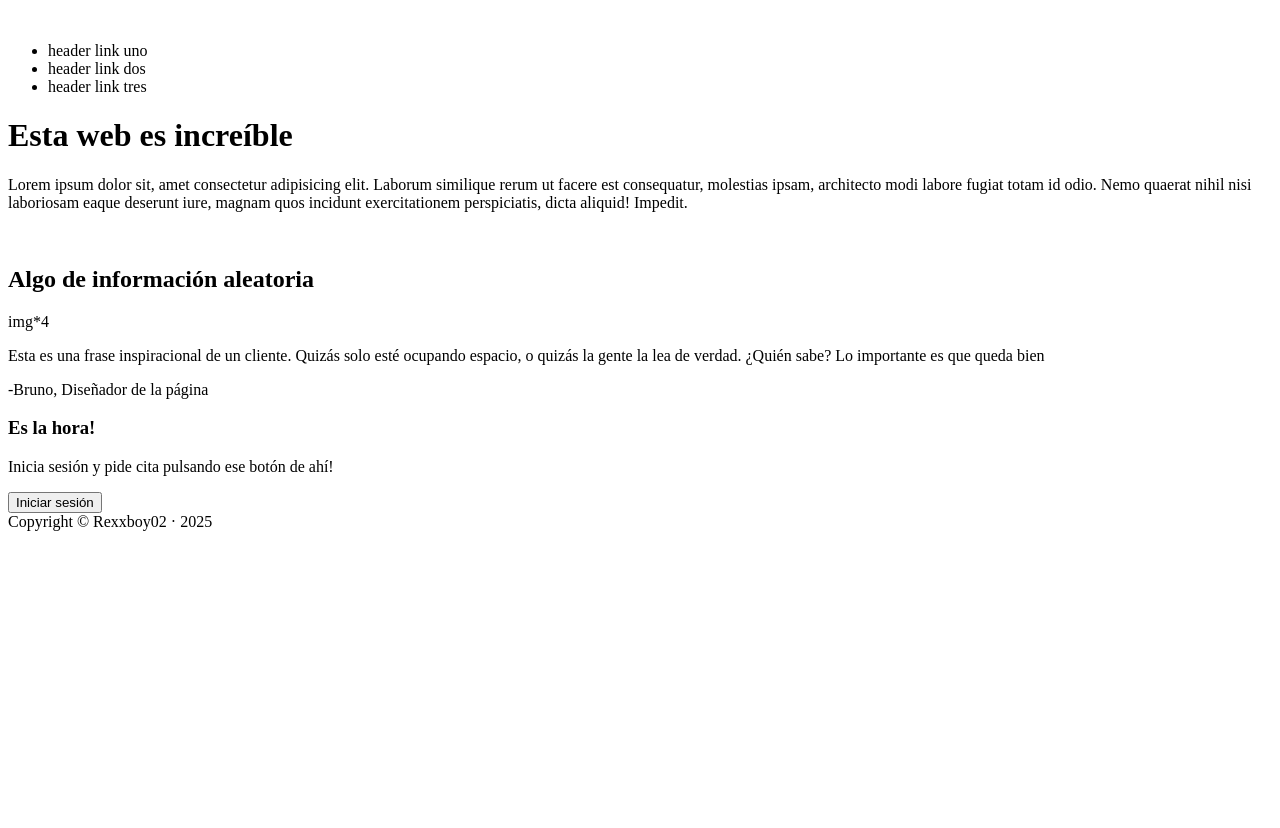
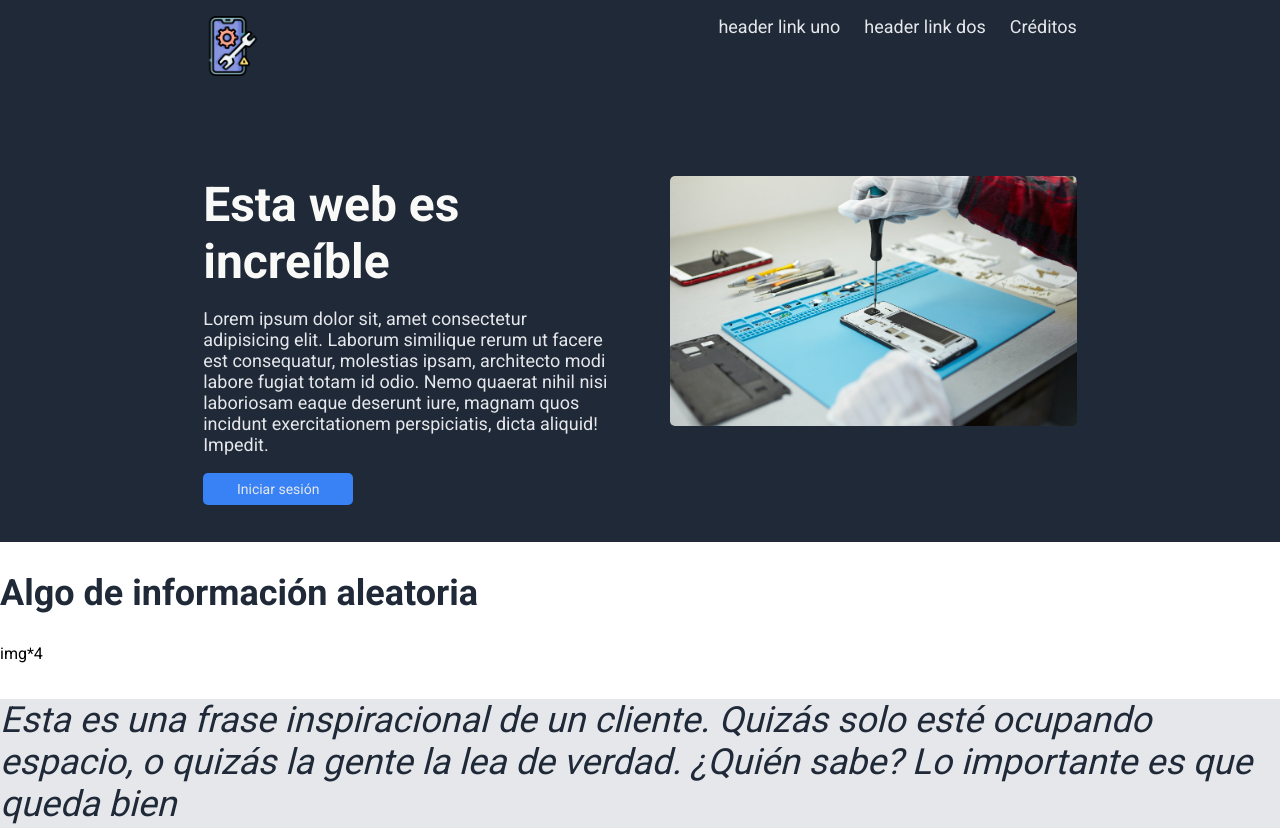
Before and after one commit to Rexxboy02/MyFirstWeb, a plain HTML site: page index.html in a window 1280 px wide. Shown: the top 828 px of the page. Before the commit the page ends 800 px from the top, so only its background shows below. Drawn offline with Linux system fonts and the light colour scheme.

Commit message:
Editar el header de 'index.html'
Se han añadido los estilos al header
Se han añadido las correspondientes imágenes
Editado el README con las atribuciones pendientes

```diff
--- a/index.html
+++ b/index.html
@@ -4,31 +4,37 @@
     <meta charset="UTF-8">
     <meta name="viewport" content="width=device-width, initial-scale=1.0">
     <title>Broken Gadgets</title>
+    <link rel="stylesheet" href="style.css">
+    <link href="https://fonts.googleapis.com/css2?family=Roboto:wght@400;700&display=swap" rel="stylesheet">
+
 </head>
 <body>
     <header>
-        <img src="" alt="">
-        <ul>
-            <li>header link uno</li>
-            <li>header link dos</li>
-            <li>header link tres</li>
-        </ul>
+        <div class="header">
+            <img src="images/repairing.png" alt="Imagen de un icono de un movil en reparación" class="header-image">
+            <ul>
+                <li><a href="" class="hero-secText">header link uno</a></li>
+                <li><a href="" class="hero-secText">header link dos</a></li>
+                <li><a href="" class="hero-secText">Créditos</a></li>
+            </ul>
+        </div>
+        <div class="header">
+            <div class="left-header">
+                <h1 class="top">Esta web es increíble</h1>
+                <p class="hero-secText middle">Lorem ipsum dolor sit, amet consectetur adipisicing elit. Laborum similique rerum ut facere est consequatur, molestias ipsam, architecto modi labore fugiat totam id odio. Nemo quaerat nihil nisi laboriosam eaque deserunt iure, magnam quos incidunt exercitationem perspiciatis, dicta aliquid! Impedit.</p>
+                <button class="bottom">Iniciar sesión</button>
+            </div>
+            <img src="images/mobileRepair.jpg" alt="Imagen de un movil siendo reparado" class="right-header">
+        </div>
     </header>
 
-    <div>
-        <div>
-            <h1>Esta web es increíble</h1>
-            <p>Lorem ipsum dolor sit, amet consectetur adipisicing elit. Laborum similique rerum ut facere est consequatur, molestias ipsam, architecto modi labore fugiat totam id odio. Nemo quaerat nihil nisi laboriosam eaque deserunt iure, magnam quos incidunt exercitationem perspiciatis, dicta aliquid! Impedit.</p>
-        </div>
-        <img src="" alt="">
-    </div>
     <div>
         <h2>Algo de información aleatoria</h2>
         <div>
             img*4
         </div>
     </div>
-    <div>
+    <div class="quote">
         <p>Esta es una frase inspiracional de un cliente. Quizás solo esté ocupando espacio, o quizás la gente la lea de verdad. ¿Quién sabe? Lo importante es que queda bien</p>
         <p>-Bruno, Diseñador de la página</p>
     </div>
--- /dev/null
+++ b/style.css
@@ -0,0 +1,107 @@
+*{
+    font-family: 'Roboto';
+}
+
+body{
+    margin: 0;
+    padding: 0;
+}
+
+footer,
+header{
+    background-color: #1F2937;
+}
+
+h1{
+    font-size: 48px;
+    color: #F9FAF8;
+    font-weight: 900;
+}
+
+.hero-secText{
+    font-size: 18px;
+    color: #E5E7EB;
+}
+
+button{
+    background-color: #3882F6;
+    color: #E5E7EB;
+    font-size: 14px;
+    border: none;
+    border-radius: 5px;
+    padding: 0.5rem 1rem;
+    width: 150px;
+}
+
+h2{
+    font-size: 36px;
+    color: #1F2937;
+    font-weight: 900;
+}
+
+.quote{
+    background-color: #E5E7EB;
+}
+
+.quote > *{
+    font-size: 36px;
+    font-style: italic;
+    color: #1F2937;
+}
+
+a{
+    text-decoration: none;
+}
+
+ul{
+    margin: 0;
+    padding: 0;
+    list-style: none;
+}
+
+h1{
+    margin: 0;
+}
+
+/* -------- Header -------- */
+
+.header-image{
+    width: 60px;
+}
+
+header{
+    padding: 1rem;
+}
+
+.header{
+    display: flex;
+    margin: auto;
+    width: 70%;
+    justify-content: space-between;
+    align-items: center;
+    margin-bottom: 100px;
+    align-items: stretch;
+}
+
+ul{
+    display: flex;
+    gap: 1.5rem;
+}
+
+.left-header{
+    display: flex;
+    flex-direction: column;
+    justify-content: space-between;
+    width: 50%;
+    height: 250px;
+    margin-right: 60px;
+}
+
+.right-header{
+    width: 50%;
+    height: 250px;
+    object-fit: cover;
+    border-radius: 5px;
+}
+
+/* -------- Random information -------- */
```
Also changed, not shown: images/mobileRepair.jpg (added), images/repairing.png (added), 1 other file.
